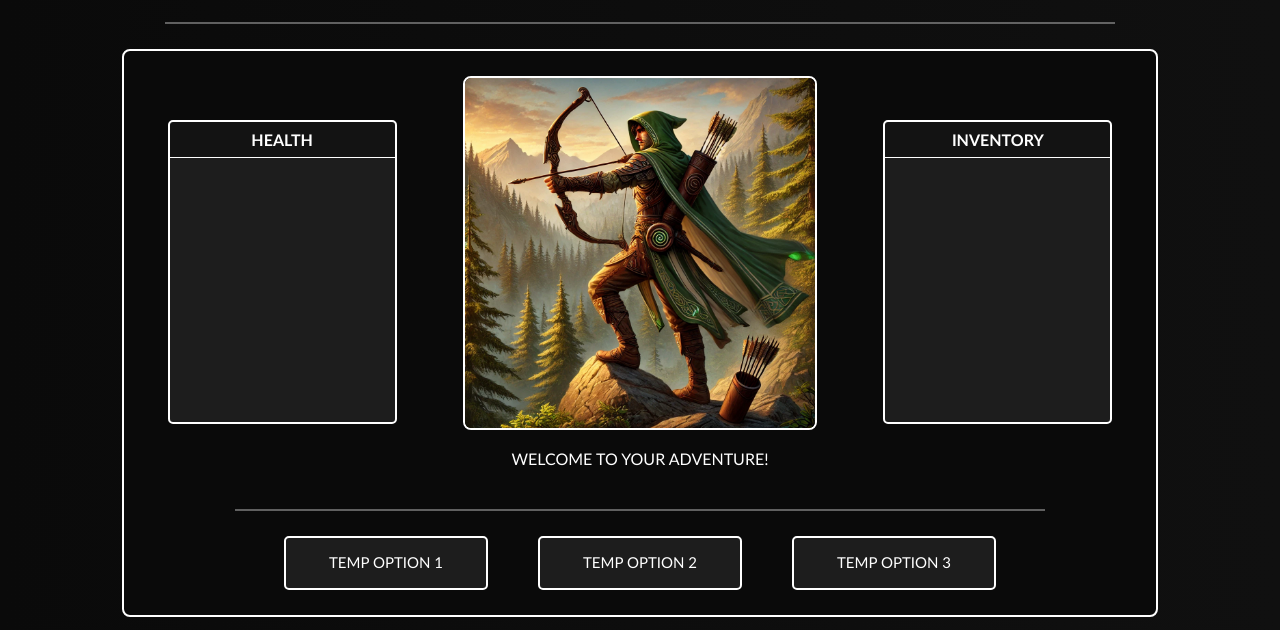
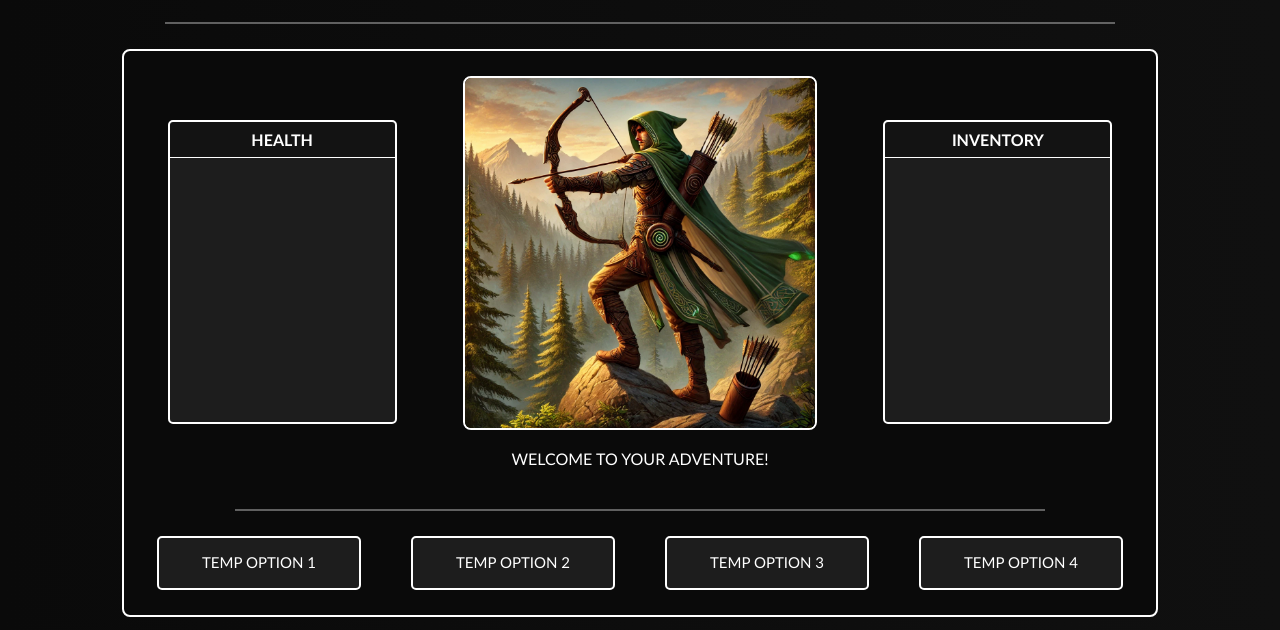
Before and after one commit to smk37git/INFOTC-2830, a plain HTML site: page Homework/JS Role-Playing Web Game/index.html in a window 1280 px wide. Shown: the part 170-800 px from the top of the page. Drawn offline with Linux system fonts and the light colour scheme.

Commit message:
Added option 4

```diff
--- a/Homework/JS Role-Playing Web Game/index.html
+++ b/Homework/JS Role-Playing Web Game/index.html
@@ -65,6 +65,9 @@
                 <div class="option-three">
                     <p class="option-text">TEMP OPTION 3</p>
                 </div>
+                <div class="option-four">
+                    <p class="option-text">TEMP OPTION 4</p>
+                </div>
             </div>
         </div>
 
--- a/Homework/JS Role-Playing Web Game/style.css
+++ b/Homework/JS Role-Playing Web Game/style.css
@@ -81,7 +81,7 @@ body {
     margin-bottom: 15px;
 }
 
-.option-one, .option-two, .option-three {
+.option-one, .option-two, .option-three, .option-four {
     background: #1d1d1d;
     border: 2px solid white;
     border-radius: 5px;
```
